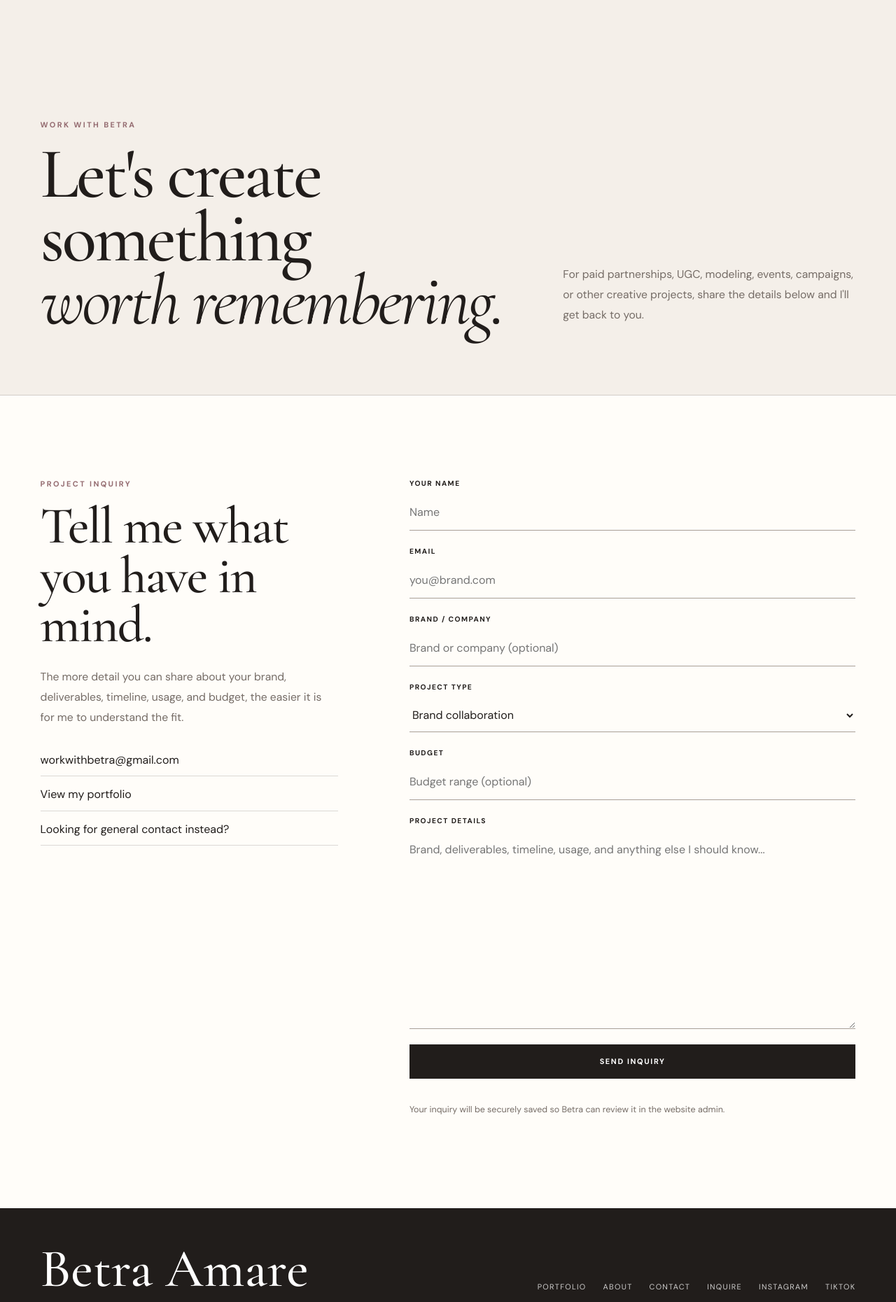
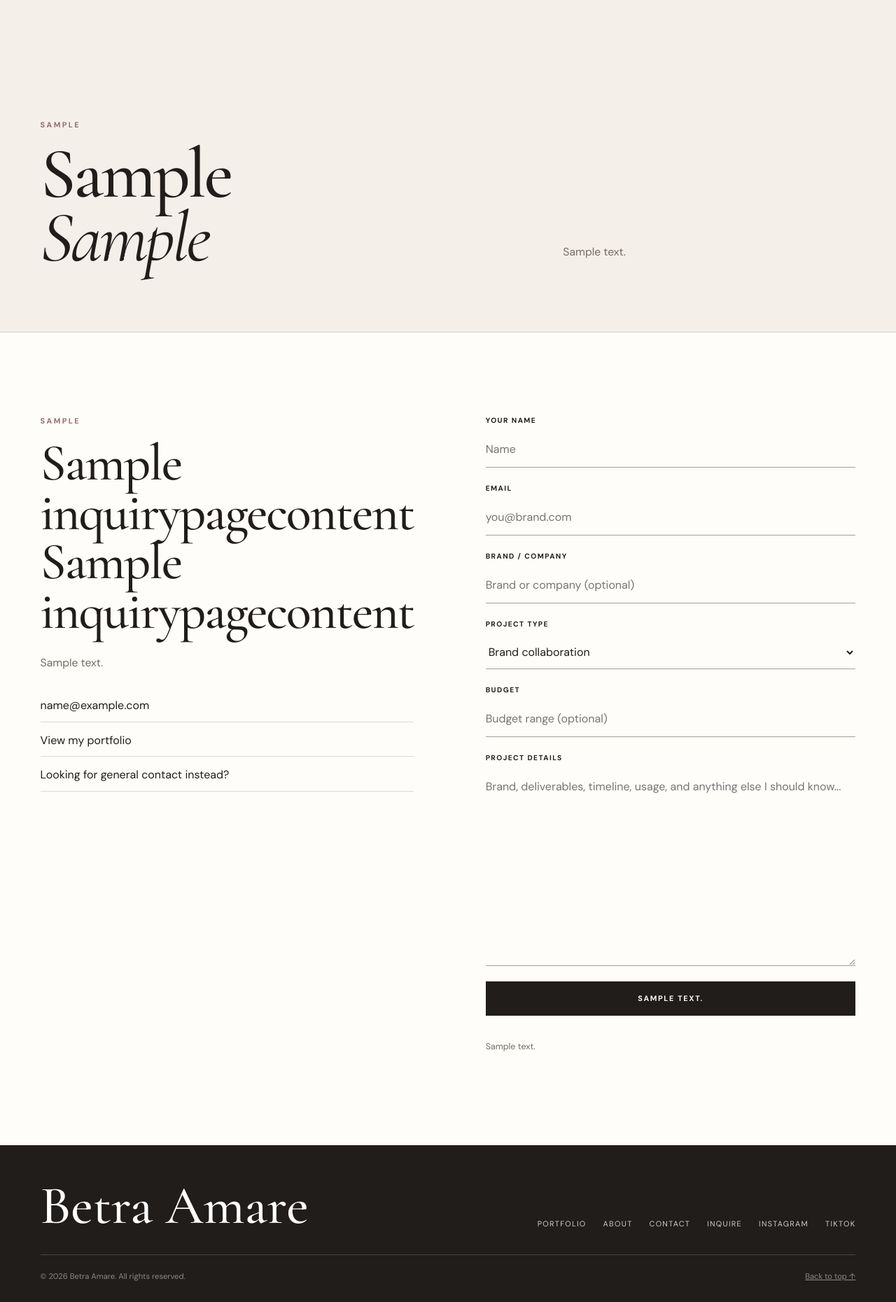
Before and after one commit to pampa12/Betra-Amare-Website-Redesign, a Django app: page /inquire.html in a window 1280 px wide. Shown: the part 91-1951 px from the top of the page at 70% size. Run offline with Django 5.2, Linux system fonts and the light colour scheme; tables that the repository leaves empty hold one stand-in row (values such as "Sample post").

Commit message:
Make inquiry page content editable

```diff
--- a/templates/inquire.html
+++ b/templates/inquire.html
@@ -25,19 +25,22 @@
   <main>
     <section class="page-hero">
       <div class="shell page-intro reveal">
-        <div><p class="eyebrow">Work with Betra</p><h1>Let's create something<br><em>worth remembering.</em></h1></div>
-        <p class="body-copy">For paid partnerships, UGC, modeling, events, campaigns, or other creative projects, share the details below and I'll get back to you.</p>
+        <div>
+          <p class="eyebrow">{% if inquiry_content %}{{ inquiry_content.eyebrow }}{% else %}Work with Betra{% endif %}</p>
+          <h1>{% if inquiry_content %}{{ inquiry_content.headline_line1 }}<br><em>{{ inquiry_content.headline_emphasis }}</em>{% else %}Let's create something<br><em>worth remembering.</em>{% endif %}</h1>
+        </div>
+        <p class="body-copy">{% if inquiry_content %}{{ inquiry_content.intro_text }}{% else %}For paid partnerships, UGC, modeling, events, campaigns, or other creative projects, share the details below and I'll get back to you.{% endif %}</p>
       </div>
     </section>
 
     <section class="section contact-section">
       <div class="shell contact-grid">
         <aside class="contact-aside reveal">
-          <p class="eyebrow">Project inquiry</p>
-          <h2 class="display-title">Tell me what<br>you have in mind.</h2>
-          <p class="body-copy">The more detail you can share about your brand, deliverables, timeline, usage, and budget, the easier it is for me to understand the fit.</p>
+          <p class="eyebrow">{% if inquiry_content %}{{ inquiry_content.section_eyebrow }}{% else %}Project inquiry{% endif %}</p>
+          <h2 class="display-title">{% if inquiry_content %}{{ inquiry_content.section_title_line1 }}<br>{{ inquiry_content.section_title_line2 }}{% else %}Tell me what<br>you have in mind.{% endif %}</h2>
+          <p class="body-copy">{% if inquiry_content %}{{ inquiry_content.section_body }}{% else %}The more detail you can share about your brand, deliverables, timeline, usage, and budget, the easier it is for me to understand the fit.{% endif %}</p>
           <div class="contact-list">
-            <a href="mailto:workwithbetra@gmail.com">workwithbetra@gmail.com</a>
+            <a href="mailto:{% if inquiry_content %}{{ inquiry_content.work_email }}{% else %}workwithbetra@gmail.com{% endif %}">{% if inquiry_content %}{{ inquiry_content.work_email }}{% else %}workwithbetra@gmail.com{% endif %}</a>
             <a href="/portfolio.html">View my portfolio</a>
             <a href="/contact.html">Looking for general contact instead?</a>
           </div>
@@ -48,7 +51,7 @@
 
           {% if success %}
           <div class="form-row">
-            <p class="form-note" style="font-size:1rem;">Thank you! Your inquiry was sent successfully. I'll get back to you soon.</p>
+            <p class="form-note" style="font-size:1rem;">{% if inquiry_content %}{{ inquiry_content.success_message }}{% else %}Thank you! Your inquiry was sent successfully. I'll get back to you soon.{% endif %}</p>
           </div>
           {% endif %}
 
@@ -56,45 +59,21 @@
           <div class="form-row">{{ form.non_field_errors }}</div>
           {% endif %}
 
-          <div class="form-row">
-            <label for="{{ form.name.id_for_label }}">Your name</label>
-            {{ form.name }}
-            {{ form.name.errors }}
-          </div>
-          <div class="form-row">
-            <label for="{{ form.email.id_for_label }}">Email</label>
-            {{ form.email }}
-            {{ form.email.errors }}
-          </div>
-          <div class="form-row">
-            <label for="{{ form.company.id_for_label }}">Brand / company</label>
-            {{ form.company }}
-            {{ form.company.errors }}
-          </div>
-          <div class="form-row">
-            <label for="{{ form.project_type.id_for_label }}">Project type</label>
-            {{ form.project_type }}
-            {{ form.project_type.errors }}
-          </div>
-          <div class="form-row">
-            <label for="{{ form.budget.id_for_label }}">Budget</label>
-            {{ form.budget }}
-            {{ form.budget.errors }}
-          </div>
-          <div class="form-row">
-            <label for="{{ form.message.id_for_label }}">Project details</label>
-            {{ form.message }}
-            {{ form.message.errors }}
-          </div>
-          <button class="dark-button" type="submit">Send inquiry</button>
-          <p class="form-note">Your inquiry will be securely saved so Betra can review it in the website admin.</p>
+          <div class="form-row"><label for="{{ form.name.id_for_label }}">Your name</label>{{ form.name }}{{ form.name.errors }}</div>
+          <div class="form-row"><label for="{{ form.email.id_for_label }}">Email</label>{{ form.email }}{{ form.email.errors }}</div>
+          <div class="form-row"><label for="{{ form.company.id_for_label }}">Brand / company</label>{{ form.company }}{{ form.company.errors }}</div>
+          <div class="form-row"><label for="{{ form.project_type.id_for_label }}">Project type</label>{{ form.project_type }}{{ form.project_type.errors }}</div>
+          <div class="form-row"><label for="{{ form.budget.id_for_label }}">Budget</label>{{ form.budget }}{{ form.budget.errors }}</div>
+          <div class="form-row"><label for="{{ form.message.id_for_label }}">Project details</label>{{ form.message }}{{ form.message.errors }}</div>
+          <button class="dark-button" type="submit">{% if inquiry_content %}{{ inquiry_content.button_text }}{% else %}Send inquiry{% endif %}</button>
+          <p class="form-note">{% if inquiry_content %}{{ inquiry_content.form_note }}{% else %}Your inquiry will be securely saved so Betra can review it in the website admin.{% endif %}</p>
         </form>
       </div>
     </section>
   </main>
 
   <footer class="site-footer">
-    <div class="shell footer-top"><p class="footer-wordmark">Betra Amare</p><div class="footer-nav"><a href="/portfolio.html">Portfolio</a><a href="/about.html">About</a><a href="/contact.html">Contact</a><a href="/inquire.html">Inquire</a><a href="https://www.instagram.com/betra_amare" target="_blank" rel="noopener">Instagram</a><a href="https://www.tiktok.com/@betraamarey" target="_blank" rel="noopener">TikTok</a></div></div>
+    <div class="shell footer-top"><p class="footer-wordmark">Betra Amare</p><div class="footer-nav"><a href="/portfolio.html">Portfolio</a><a href="/about.html">About</a><a href="/contact.html">Contact</a><a href="/inquire.html">Inquire</a><a href="{% if contact_content %}{{ contact_content.instagram_url }}{% else %}https://www.instagram.com/betra_amare{% endif %}" target="_blank" rel="noopener">Instagram</a><a href="{% if contact_content %}{{ contact_content.tiktok_url }}{% else %}https://www.tiktok.com/@betraamarey{% endif %}" target="_blank" rel="noopener">TikTok</a></div></div>
     <div class="shell footer-bottom"><span>© <span data-year></span> Betra Amare. All rights reserved.</span><a href="#">Back to top ↑</a></div>
   </footer>
   <script src="/script.js"></script>
```
